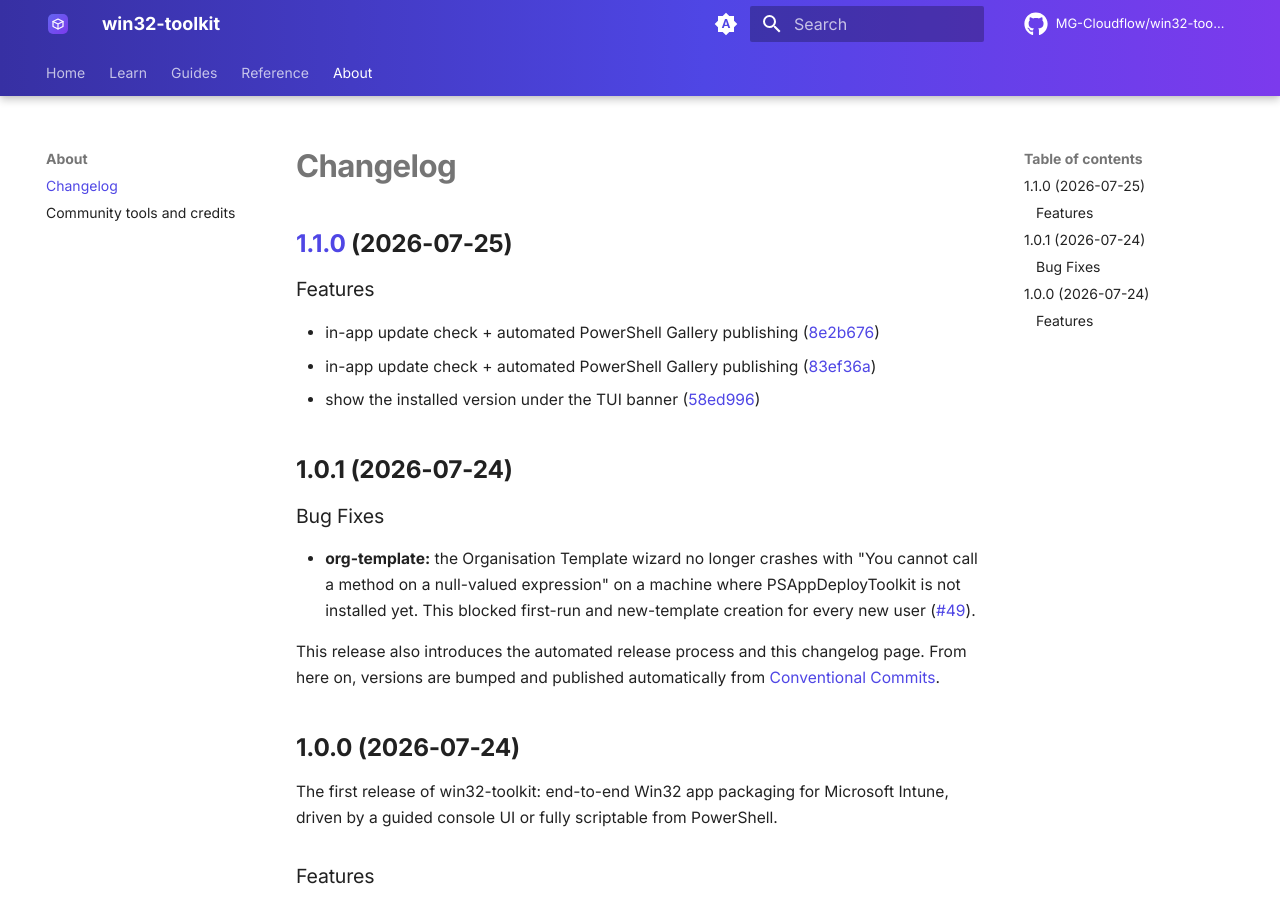
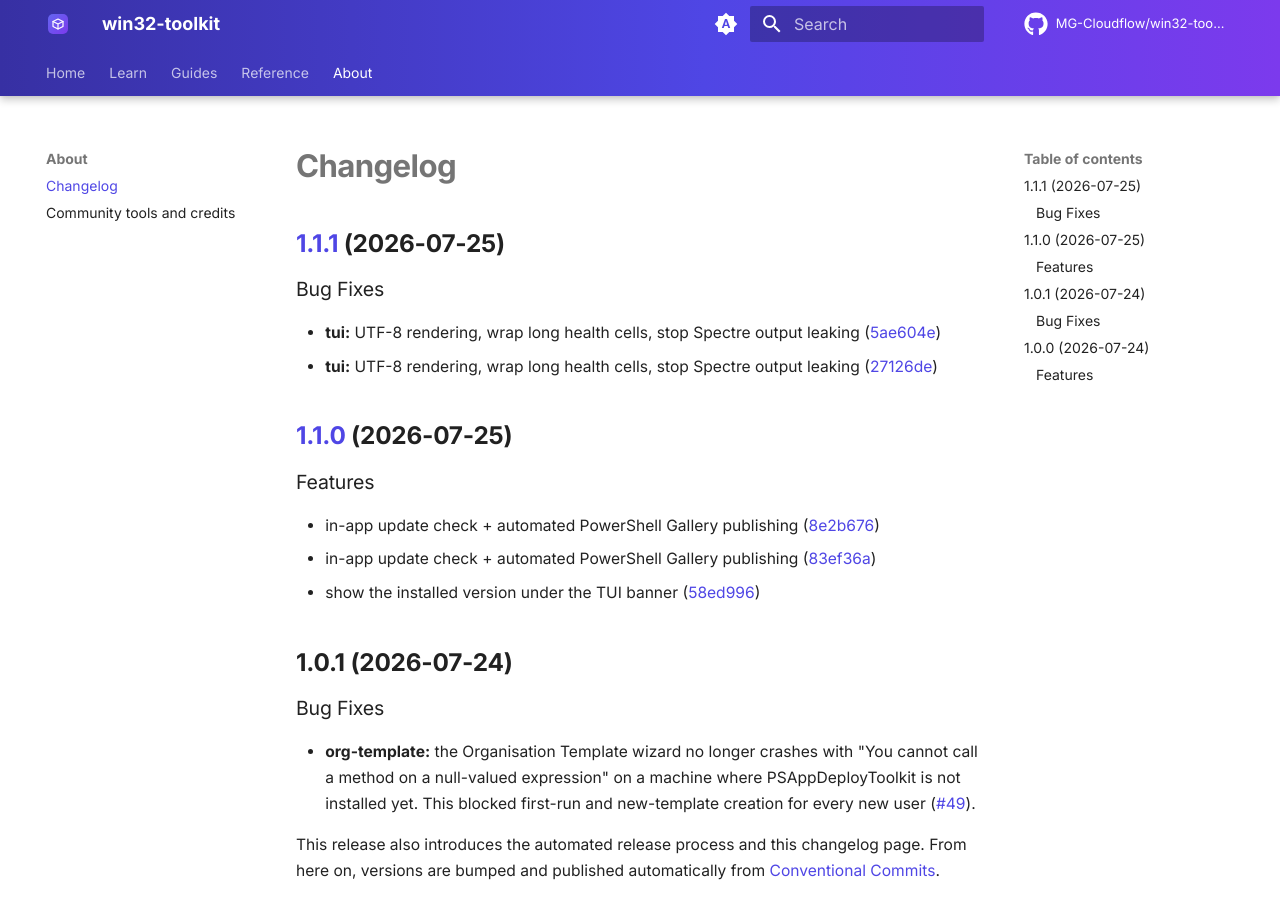
Before and after one commit to MG-Cloudflow/win32-toolkit, an MkDocs documentation site: the page built from docs/changelog.md, in a window 1280 px wide and 900 px high. Built offline with MkDocs 1.6.1 and Material for MkDocs 9.7.7, drawn with Linux system fonts in a browser that asks for light colours; comment, search, counter and statistics services are not loaded.

Commit message:
chore(main): release 1.1.1

```diff
--- a/docs/changelog.md
+++ b/docs/changelog.md
@@ -1,4 +1,12 @@
 # Changelog
+
+## [1.1.1](https://github.com/MG-Cloudflow/win32-toolkit/compare/v1.1.0...v1.1.1) (2026-07-25)
+
+
+### Bug Fixes
+
+* **tui:** UTF-8 rendering, wrap long health cells, stop Spectre output leaking ([5ae604e](https://github.com/MG-Cloudflow/win32-toolkit/commit/5ae604e6a040bec1b55e3e6d656c5e98d89473c4))
+* **tui:** UTF-8 rendering, wrap long health cells, stop Spectre output leaking ([27126de](https://github.com/MG-Cloudflow/win32-toolkit/commit/27126de2d2f08a45eea6278987112a270508d1af))
 
 ## [1.1.0](https://github.com/MG-Cloudflow/win32-toolkit/compare/v1.0.1...v1.1.0) (2026-07-25)
 
```
Also changed, not shown: .release-please-manifest.json, 1 other file.
